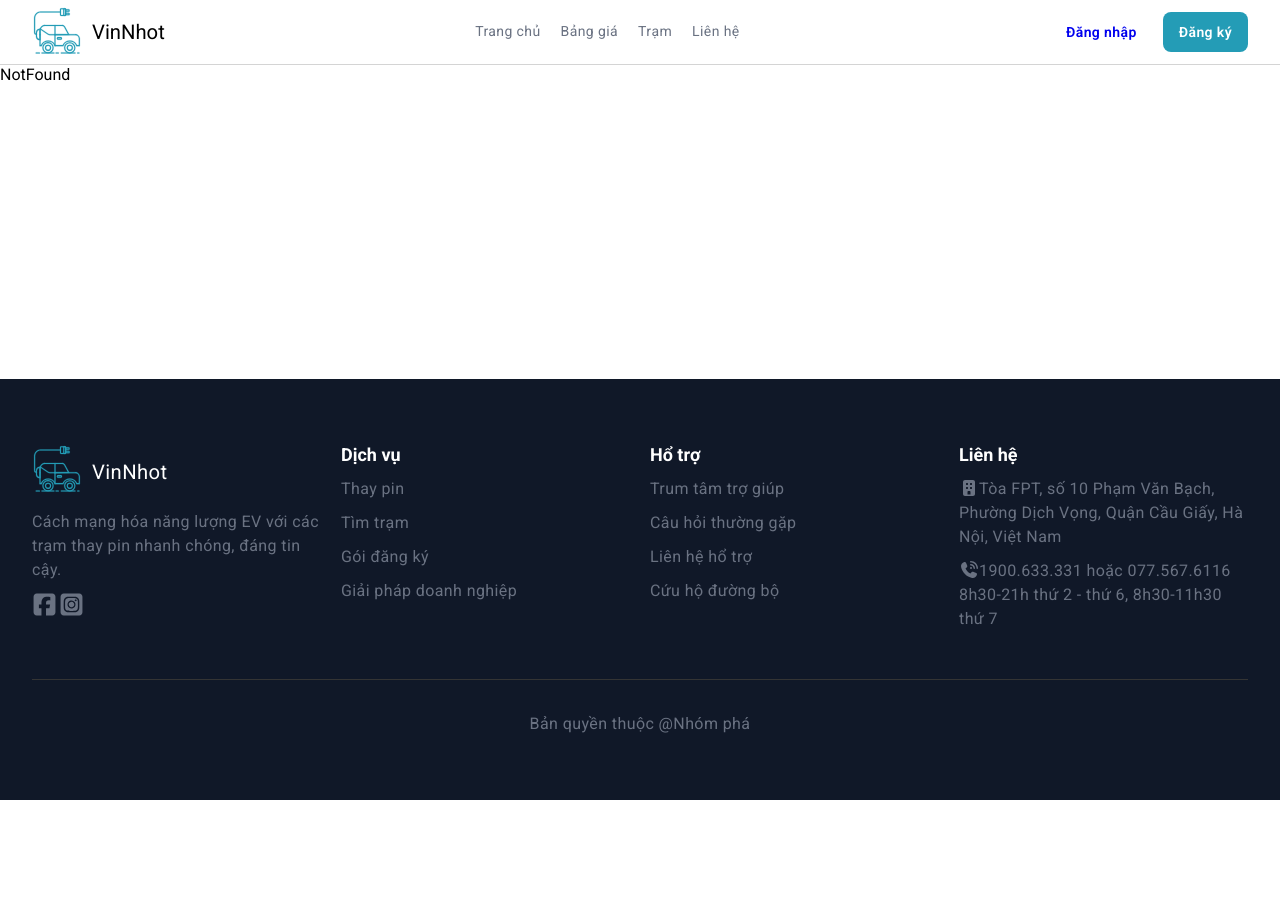
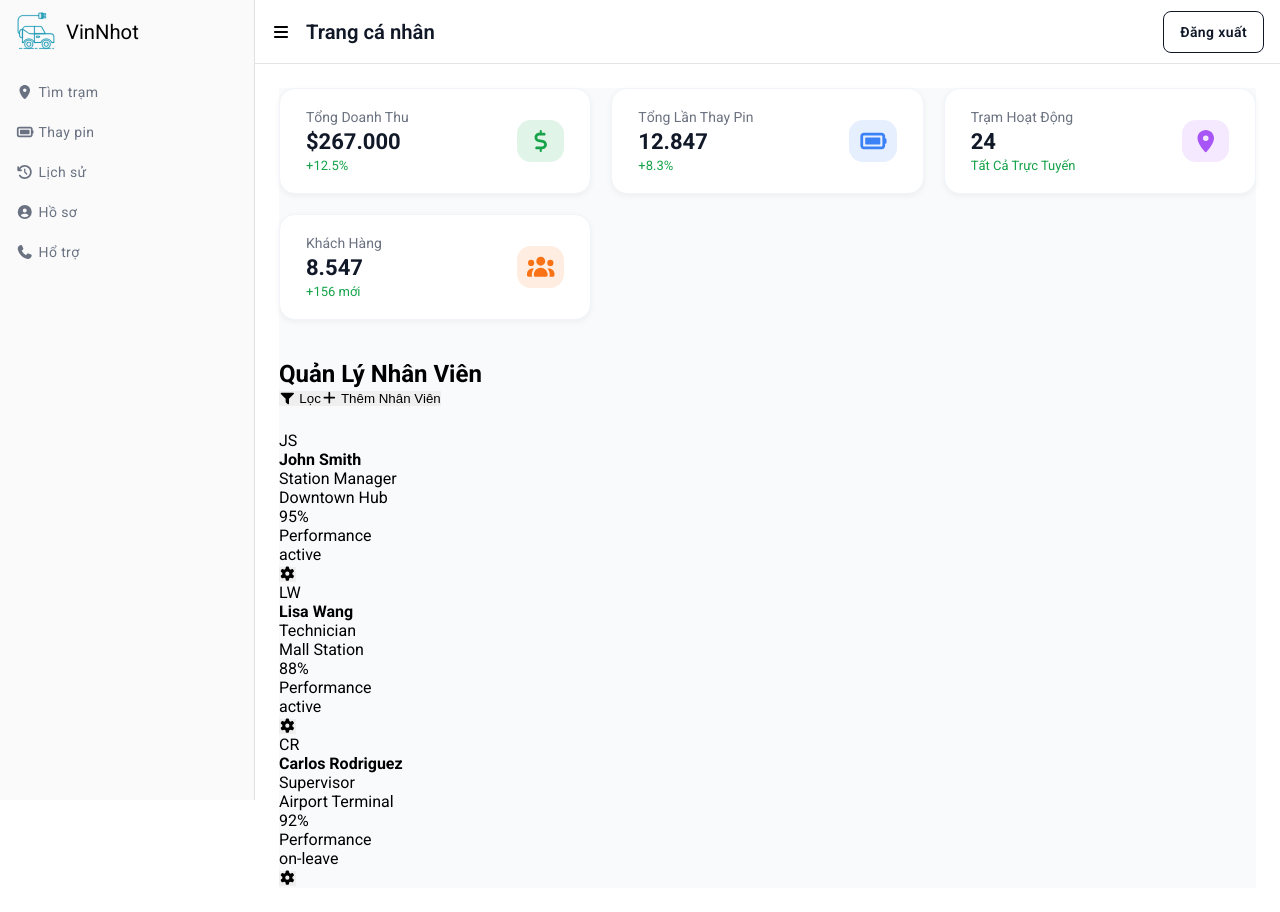
Before and after one commit to tienvybui05/ev-battery-swap-system, a React (Create React App) app in the folder frontend/: page /dashboard/staff in a window 1280 px wide. Before the commit the page ends 800 px from the top, so only its background shows below. Built offline with nearby package versions, Linux system fonts and the light colour scheme; a web font is replaced by a local one.

Commit message:
Add Staff Admin

```diff
--- a/frontend/src/App.js
+++ b/frontend/src/App.js
@@ -9,6 +9,7 @@ import Overview from "./pages/Admin/Overview/Overview";
 import Stations from "./pages/Admin/Stations/Stations";
 import Batteries from "./pages/Admin/Batteries/Batteries";
 import Customers from "./pages/Admin/Customers/Customers";
+import Staff from "./pages/Admin/Staff/Staff";
 
 import {
   FindStation,
@@ -36,6 +37,7 @@ function App() {
             <Route path="stations" element={<Stations />} />
             <Route path="batteries" element={<Batteries />} />
             <Route path="customers" element={<Customers />} />
+            <Route path="staff" element={<Staff />} />
           </Route>
         </Routes>
       </BrowserRouter>
--- a/frontend/src/components/Layouts/PrivateLayout/Sidebar/menuConfig.js
+++ b/frontend/src/components/Layouts/PrivateLayout/Sidebar/menuConfig.js
@@ -62,7 +62,7 @@ const menu = {
       },
       {
         title: "Khách hàng",
-        href: "/dashboard",
+        href: "/dashboard/staff",
         icon: <FontAwesomeIcon icon={faUsers} />,
       },
       {
--- /dev/null
+++ b/frontend/src/pages/Admin/Staff/Staff.js
@@ -0,0 +1,150 @@
+import React, { useState } from "react";
+import { FontAwesomeIcon } from "@fortawesome/react-fontawesome";
+import {
+  faDollarSign,
+  faBatteryFull,
+  faLocationDot,
+  faUsers,
+  faFilter,
+  faPlus,
+  faGear,
+} from "@fortawesome/free-solid-svg-icons";
+import styles from "./Staff.module.css";
+
+function Staff() {
+  const [staffData] = useState({
+    topKpi: [
+      {
+        title: "Tổng Doanh Thu",
+        value: "$267.000",
+        sub: "+12.5%",
+        color: "#16a34a",
+        icon: faDollarSign,
+      },
+      {
+        title: "Tổng Lần Thay Pin",
+        value: "12.847",
+        sub: "+8.3%",
+        color: "#3b82f6",
+        icon: faBatteryFull,
+      },
+      {
+        title: "Trạm Hoạt Động",
+        value: "24",
+        sub: "Tất Cả Trực Tuyến",
+        color: "#a855f7",
+        icon: faLocationDot,
+      },
+      {
+        title: "Khách Hàng",
+        value: "8.547",
+        sub: "+156 mới",
+        color: "#f97316",
+        icon: faUsers,
+      },
+    ],
+    staffList: [
+      {
+        name: "John Smith",
+        role: "Station Manager",
+        station: "Downtown Hub",
+        performance: 95,
+        status: "active",
+        initials: "JS",
+      },
+      {
+        name: "Lisa Wang",
+        role: "Technician",
+        station: "Mall Station",
+        performance: 88,
+        status: "active",
+        initials: "LW",
+      },
+      {
+        name: "Carlos Rodriguez",
+        role: "Supervisor",
+        station: "Airport Terminal",
+        performance: 92,
+        status: "on-leave",
+        initials: "CR",
+      },
+    ],
+  });
+
+  return (
+    <div className={styles.wrapper}>
+      {/* KPI Grid */}
+      <div className={styles.kpiGrid}>
+        {staffData.topKpi.map((item, index) => (
+          <div key={index} className={styles.kpiCard}>
+            <div className={styles.kpiInfo}>
+              <p className={styles.kpiTitle}>{item.title}</p>
+              <h2 className={styles.kpiValue}>{item.value}</h2>
+              <p className={styles.kpiSub}>{item.sub}</p>
+            </div>
+            <div
+              className={styles.kpiIcon}
+              style={{ color: item.color, backgroundColor: item.color + "20" }}
+            >
+              <FontAwesomeIcon icon={item.icon} />
+            </div>
+          </div>
+        ))}
+      </div>
+
+      {/* Header */}
+      <div className={styles.header}>
+        <h2 className={styles.title}>Quản Lý Nhân Viên</h2>
+        <div className={styles.headerActions}>
+          <button className={styles.filterBtn}>
+            <FontAwesomeIcon icon={faFilter} /> Lọc
+          </button>
+          <button className={styles.addBtn}>
+            <FontAwesomeIcon icon={faPlus} /> Thêm Nhân Viên
+          </button>
+        </div>
+      </div>
+
+      {/* Staff List */}
+      <div className={styles.staffList}>
+        {staffData.staffList.map((staff, i) => (
+          <div key={i} className={styles.staffCard}>
+            <div className={styles.staffLeft}>
+              <div className={styles.avatar}>{staff.initials}</div>
+              <div className={styles.staffInfo}>
+                <h4>{staff.name}</h4>
+                <p>
+                  {staff.role} <br />
+                  <span>{staff.station}</span>
+                </p>
+              </div>
+            </div>
+
+            <div className={styles.staffRight}>
+              <div className={styles.performance}>
+                <span className={styles.green}>{staff.performance}%</span>
+                <p>Performance</p>
+              </div>
+              <div
+                className={`${styles.status} ${
+                  staff.status === "active"
+                    ? styles.active
+                    : staff.status === "on-leave"
+                    ? styles.onLeave
+                    : ""
+                }`}
+              >
+                {staff.status}
+              </div>
+              <button className={styles.iconBtn}>
+                <FontAwesomeIcon icon={faGear} />
+              </button>
+            </div>
+          </div>
+        ))}
+      </div>
+    </div>
+  );
+}
+
+export default Staff;
--- /dev/null
+++ b/frontend/src/pages/Admin/Staff/Staff.module.css
@@ -0,0 +1,67 @@
+/* ===============================
+   📦 STAFF PAGE (Full Polished)
+=============================== */
+
+/* ========== Tổng Layout ========== */
+.wrapper {
+  display: flex;
+  flex-direction: column;
+  gap: 24px;
+  margin-top: 0; /* loại bỏ khoảng trắng thừa trên */
+  background: #f8fafc;
+  min-height: 100vh;
+  animation: fadeIn 0.45s ease-in-out;
+}
+
+/* ========== KPI GRID ========== */
+.kpiGrid {
+  display: grid;
+  grid-template-columns: repeat(auto-fit, minmax(230px, 1fr));
+  gap: 20px;
+  margin-bottom: 16px; /* giảm khoảng cách để dính hơn với tiêu đề */
+}
+
+.kpiCard {
+  background: #fff;
+  border-radius: 16px;
+  padding: 20px 26px;
+  display: flex;
+  justify-content: space-between;
+  align-items: center;
+  border: 1px solid #f1f5f9;
+  box-shadow: 0 2px 6px rgba(0, 0, 0, 0.05);
+  transition: all 0.3s ease;
+}
+
+.kpiCard:hover {
+  transform: translateY(-3px);
+  box-shadow: 0 8px 18px rgba(0, 0, 0, 0.08);
+  background-color: #f9fafb;
+}
+
+.kpiTitle {
+  font-size: 14px;
+  color: #6b7280;
+}
+
+.kpiValue {
+  font-size: 22px;
+  font-weight: 700;
+  color: #111827;
+  margin: 4px 0;
+}
+
+.kpiSub {
+  font-size: 13px;
+  color: #16a34a;
+}
+
+.kpiIcon {
+  font-size: 22px;
+  border-radius: 14px;
+  padding: 10px;
+  background: #f9fafb;
+  display: flex;
+  align-items: center;
+  justify-content: center;
+}
```
